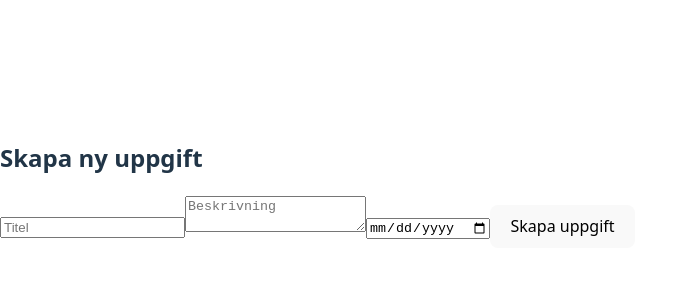
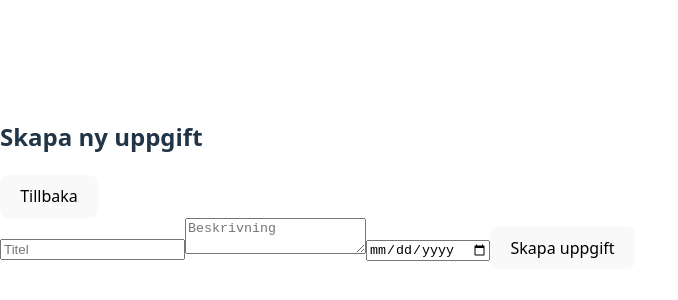
Before and after one commit to Schvea/Projektuppgift-avanceradjs, a React app in the folder projekt/frontend/: page /tasks/create in a window 1280 px wide. Shown: the part 216-516 px from the top of the page, without its empty margins (0-678 px from the left). Built offline with nearby package versions, Linux system fonts and the light colour scheme; the HTML template or start-up script is replaced by a standard one.

Commit message:
useffect tillagd går nu att gå tillbaka till rätt panel från create task paege

```diff
--- a/projekt/frontend/src/pages/CreateTaskPage.jsx
+++ b/projekt/frontend/src/pages/CreateTaskPage.jsx
@@ -1,4 +1,4 @@
-import React, { useState } from 'react';
+import React, { useState, useEffect } from 'react';
 import { useNavigate } from 'react-router-dom';
 
 function CreateTaskPage() {
@@ -6,8 +6,16 @@ function CreateTaskPage() {
   const [description, setDescription] = useState('');
   const [date, setDate] = useState('');
   const [message, setMessage] = useState('');
+  const [user, setUser] = useState(null);
 
   const navigate = useNavigate();
+
+  useEffect(() => {
+    const userData = localStorage.getItem('user');
+    if (userData) {
+      setUser(JSON.parse(userData));
+    }
+  }, []);
 
   const handleSubmit = async (e) => {
     e.preventDefault();
@@ -44,6 +52,17 @@ const res = await fetch('http://localhost:5000/api/tasks', {
   return (
     <div>
       <h2>Skapa ny uppgift</h2>
+
+      <button onClick={() => {
+        if (user?.role === 'admin') {
+          navigate('/admin');
+        } else {
+          navigate('/panel');
+        }
+      }}>
+        Tillbaka
+      </button>
+
       <form onSubmit={handleSubmit}>
         <input
           type="text"
@@ -64,6 +83,7 @@ const res = await fetch('http://localhost:5000/api/tasks', {
         />
         <button type="submit">Skapa uppgift</button>
       </form>
+
       {message && <p>{message}</p>}
     </div>
   );
```
Lines whose indentation alone changed are shown as unchanged.
